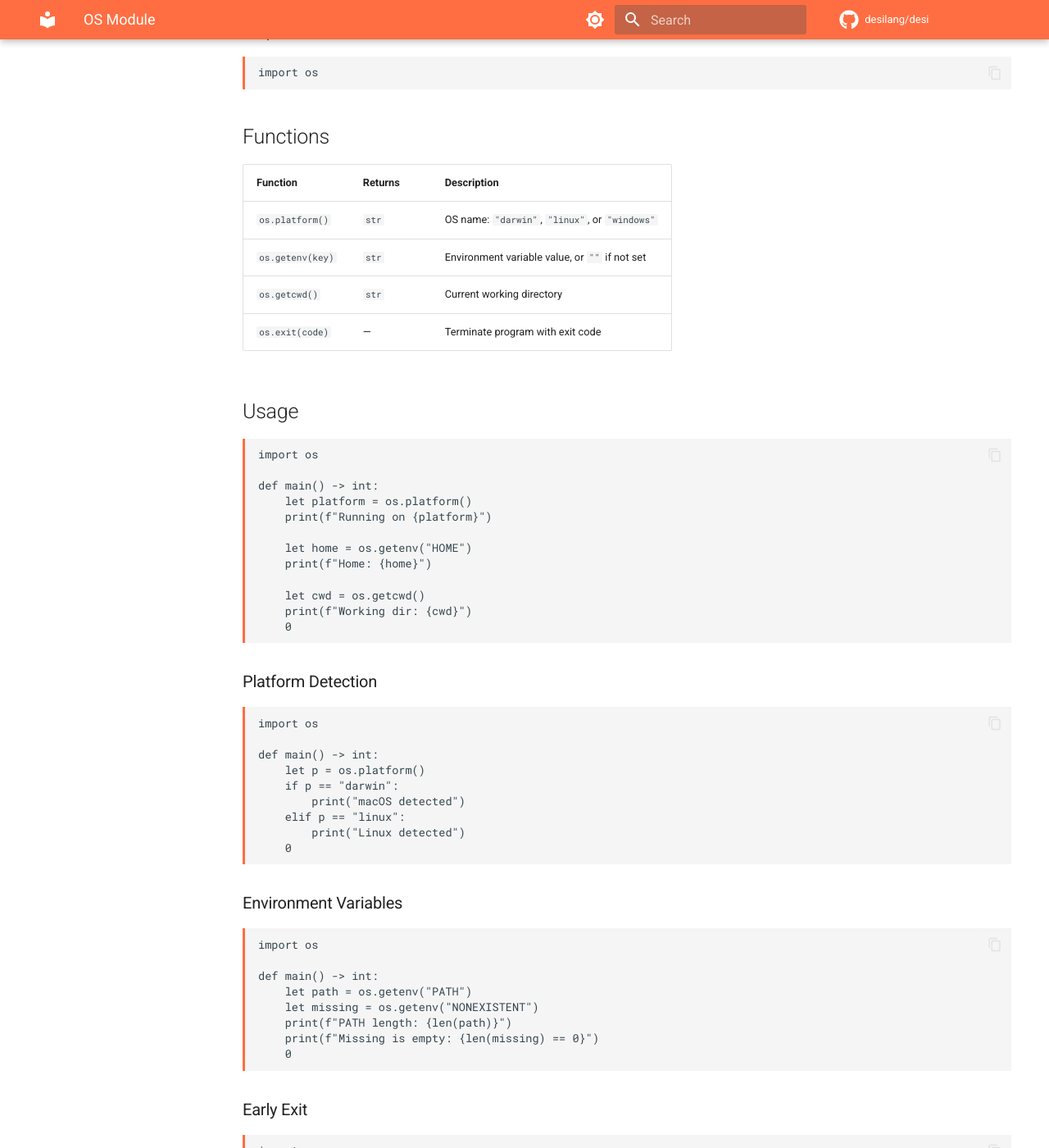
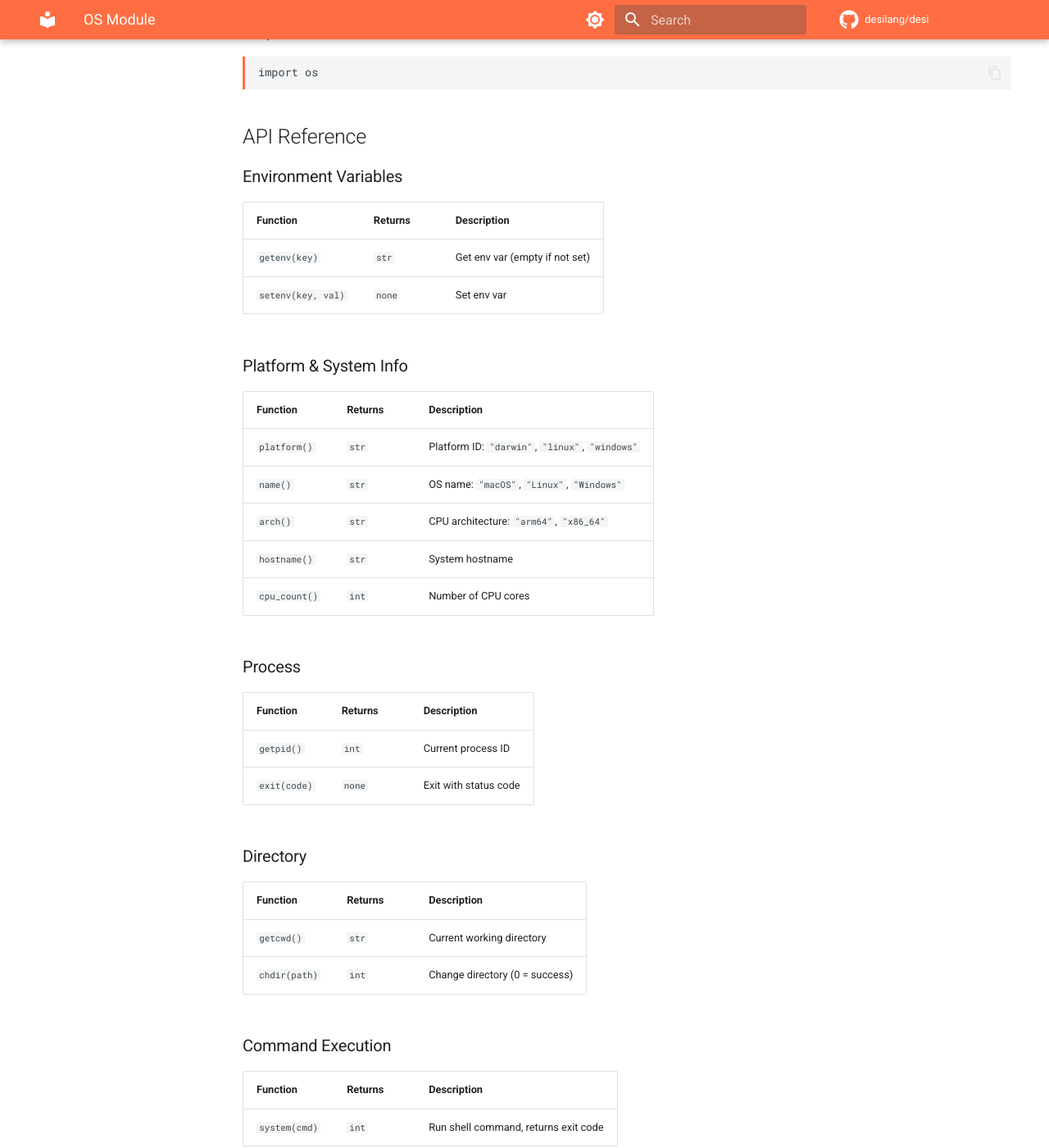
Before and after one commit to desilang/desi, an MkDocs documentation site: the page built from book/docs/stdlib/os.md, in a window 1280 px wide and 1400 px high, scrolled down 301 px. Shown: the whole window at 82% size. Built offline with MkDocs 1.6.1 and Material for MkDocs 9.7.7, drawn with Linux system fonts in a browser that asks for light colours; comment, search, counter and statistics services are not loaded; the version menu is left out; some of the changed text lies outside the part shown.

Commit message:
feat(stdlib): Expand os module to 12 functions + fix POSIX collision table
New functions (8): setenv, chdir, name, arch, hostname, getpid, cpu_count, system
Added to collision table: getpid, setenv, unsetenv, gethostname, sysconf, uname
New test example (348) and updated book docs
All 388 tests pass on clean build

````diff
--- a/book/docs/stdlib/os.md
+++ b/book/docs/stdlib/os.md
@@ -1,6 +1,6 @@
 # OS Module
 
-The `os` module provides access to operating system functions: environment variables, current directory, platform detection, and program exit.
+The `os` module provides operating system functions for environment variables, process control, platform detection, and system commands.
 
 ## Import
 
@@ -8,73 +8,68 @@ The `os` module provides access to operating system functions: environment varia
 import os
 ```
 
-## Functions
+## API Reference
+
+### Environment Variables
 
 | Function | Returns | Description |
 |----------|---------|-------------|
-| `os.platform()` | `str` | OS name: `"darwin"`, `"linux"`, or `"windows"` |
-| `os.getenv(key)` | `str` | Environment variable value, or `""` if not set |
-| `os.getcwd()` | `str` | Current working directory |
-| `os.exit(code)` | — | Terminate program with exit code |
+| `getenv(key)` | `str` | Get env var (empty if not set) |
+| `setenv(key, val)` | `none` | Set env var |
 
-## Usage
+### Platform & System Info
+
+| Function | Returns | Description |
+|----------|---------|-------------|
+| `platform()` | `str` | Platform ID: `"darwin"`, `"linux"`, `"windows"` |
+| `name()` | `str` | OS name: `"macOS"`, `"Linux"`, `"Windows"` |
+| `arch()` | `str` | CPU architecture: `"arm64"`, `"x86_64"` |
+| `hostname()` | `str` | System hostname |
+| `cpu_count()` | `int` | Number of CPU cores |
+
+### Process
+
+| Function | Returns | Description |
+|----------|---------|-------------|
+| `getpid()` | `int` | Current process ID |
+| `exit(code)` | `none` | Exit with status code |
+
+### Directory
+
+| Function | Returns | Description |
+|----------|---------|-------------|
+| `getcwd()` | `str` | Current working directory |
+| `chdir(path)` | `int` | Change directory (0 = success) |
+
+### Command Execution
+
+| Function | Returns | Description |
+|----------|---------|-------------|
+| `system(cmd)` | `int` | Run shell command, returns exit code |
+
+## Usage Examples
 
 ```desi
 import os
 
 def main() -> int:
-    let platform = os.platform()
-    print(f"Running on {platform}")
+    # Platform detection
+    print(f"Running on {os.name()} ({os.arch()})")
+    print(f"Hostname: {os.hostname()}")
+    print(f"CPUs: {os.cpu_count()}")
 
-    let home = os.getenv("HOME")
-    print(f"Home: {home}")
+    # Environment
+    os.setenv("MY_APP_PORT", "8080")
+    let port = os.getenv("MY_APP_PORT")
+    print(f"Port: {port}")
 
+    # Working directory
     let cwd = os.getcwd()
-    print(f"Working dir: {cwd}")
-    0
-```
-
-### Platform Detection
-
-```desi
-import os
-
-def main() -> int:
-    let p = os.platform()
-    if p == "darwin":
-        print("macOS detected")
-    elif p == "linux":
-        print("Linux detected")
-    0
-```
-
-### Environment Variables
-
-```desi
-import os
-
-def main() -> int:
-    let path = os.getenv("PATH")
-    let missing = os.getenv("NONEXISTENT")
-    print(f"PATH length: {len(path)}")
-    print(f"Missing is empty: {len(missing) == 0}")
-    0
-```
-
-### Early Exit
-
-```desi
-import os
-
-def main() -> int:
-    let key = os.getenv("API_KEY")
-    if len(key) == 0:
-        print("Error: API_KEY not set")
-        os.exit(1)
+    print(f"CWD: {cwd}")
     0
 ```
 
 ## See Also
 
-- [sys Module](sys.md) — Standard streams (`stdout`, `stderr`)
+- [Strings Module](strings.md) — String manipulation
 - [Log Module](log.md) — Structured logging
````
Also changed, not shown: 4 other files.
